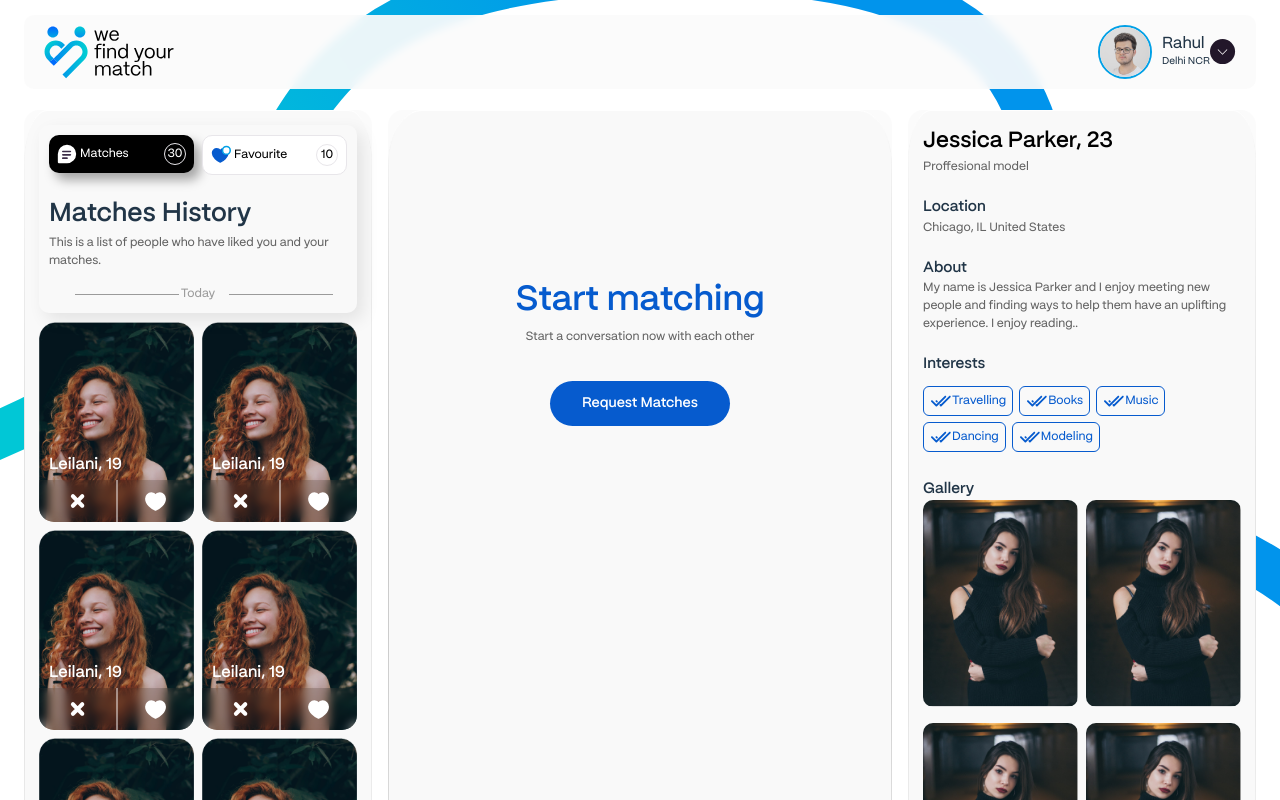
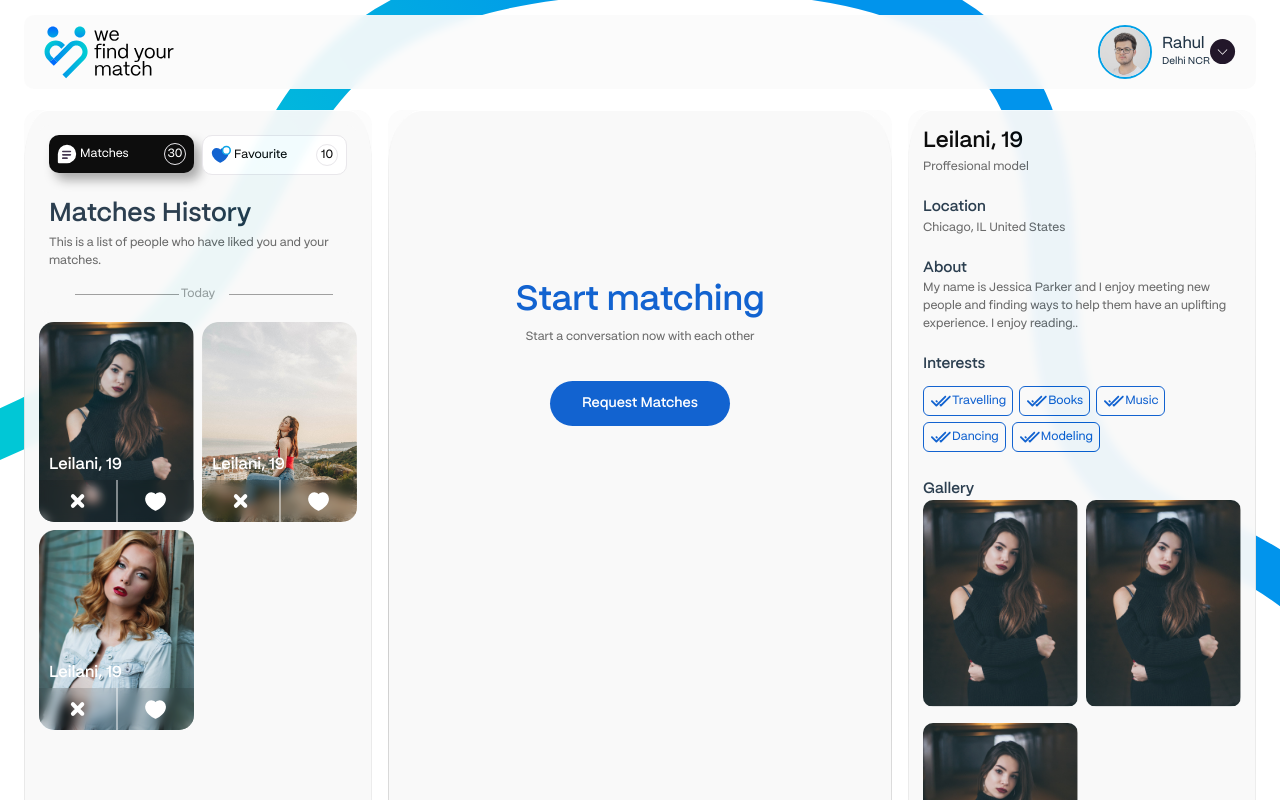
Before and after one commit to celestialcode139/WFYM, a React (Vite) app: page /dashboard in a window 1280 px wide. Shown: the top 800 px of the page. Built offline with nearby package versions, Linux system fonts and the light colour scheme; what gsap-trial would draw is missing.

Commit message:
working on dashboard

```diff
--- a/src/components/Carousel.tsx
+++ b/src/components/Carousel.tsx
@@ -35,11 +35,8 @@ export default function Carousel(props: any) {
 
   const handleIndexChanged = (index: any) => {
     setCurrentIndex(index.activeIndex);
+    props.activeIndex(index.activeIndex);
   };
-  useEffect(() => {
-  //  console.log("props.data",props.data[0]);
-  }, [])
-
 
   return (
     <Box className={`${classes.slider}`} sx={{ paddingTop: "50px" }}>
--- a/src/components/ProfileSummery.tsx
+++ b/src/components/ProfileSummery.tsx
@@ -11,72 +11,74 @@ const useStyles = makeStyles(() => {
   const theme = useTheme();
 
   return {
-    quickProfileContainer:{
-        padding:"15px"
+    quickProfileContainer: {
+      padding: "15px",
     },
-    name:{
+    name: {
       color: "black",
     },
-    pt20:{
-        marginTop:"20px"
+    pt20: {
+      marginTop: "20px",
     },
-    badge:{
+    badge: {
       padding: "3px 6px",
       display: "inline-flex",
       border: "1px solid #075bce",
       borderRadius: "6px",
       fontSize: "12px",
       color: "#075bce",
-        marginRight:"6px",
-        marginBottom:"6px"
+      marginRight: "6px",
+      marginBottom: "6px",
     },
-    galleryImage:{
-        width:"100%",
-        borderRadius:"10px"
-    }
+    galleryImage: {
+      width: "100%",
+      borderRadius: "10px",
+    },
   };
 });
-function ProfileSummery(props:any) {
+function ProfileSummery(props: any) {
   const classes = useStyles();
   return (
     <Box className={`${classes.quickProfileContainer}`}>
       <Box>
-            <Typography className={`f-22-bold mb-10 ${classes.name}`}>Jessica Parker, 23</Typography>
-            <Typography className={`p-12`}>Proffesional model</Typography>
+        <Typography className={`f-22-bold mb-10 ${classes.name}`}>
+          {props.data.name}, {props.data.age}
+        </Typography>
+        <Typography className={`p-12`}>{props.data.profession}</Typography>
       </Box>
       <Box className={`${classes.pt20}`}>
         <Typography className={`f-15-bold mb-10`}>Location</Typography>
-            <Typography className={`p-12`}>Chicago, IL United States</Typography>
+        <Typography className={`p-12`}>{props.data.location}</Typography>
       </Box>
       <Box className={`${classes.pt20}`}>
         <Typography className={`f-15-bold mb-10`}>About</Typography>
-            <Typography className={`p-12`}>My name is Jessica Parker and I enjoy meeting new people and finding ways to help them have an uplifting experience. I enjoy reading..</Typography>
+        <Typography className={`p-12`}>{props.data.about}</Typography>
       </Box>
       <Box className={`${classes.pt20}`}>
-            <Typography className={`f-15-bold mb-10`} sx={{marginBottom:"10px"}}>Interests</Typography>
+        <Typography className={`f-15-bold mb-10`} sx={{ marginBottom: "10px" }}>
+          Interests
+        </Typography>
         <Box>
-                <Box className={`${classes.badge} v-center`}><Box component="img" src={DoubleTic}></Box> Travelling</Box>
-                <Box className={`${classes.badge} v-center`}><Box component="img" src={DoubleTic}></Box> Books</Box>
-                <Box className={`${classes.badge} v-center`}><Box component="img" src={DoubleTic}></Box> Music</Box>
-                <Box className={`${classes.badge} v-center`}><Box component="img" src={DoubleTic}></Box> Dancing</Box>
-                <Box className={`${classes.badge} v-center`}><Box component="img" src={DoubleTic}></Box> Modeling</Box>
+          {props.data.interests.map((interest: any) => (
+            <Box className={`${classes.badge} v-center`}>
+              <Box component="img" src={DoubleTic}></Box>
+              {interest}
+            </Box>
+          ))}
         </Box>
       </Box>
       <Box className={`${classes.pt20}`}>
         <Typography className={`f-15-bold mb-10`}>Gallery</Typography>
         <Grid container spacing={1}>
+          {props.data.gallery.map((galary: any) => (
             <Grid item xs={6}>
-                    <Box component="img" className={`${classes.galleryImage}`} src={image}></Box>
+              <Box
+                component="img"
+                className={`${classes.galleryImage}`}
+                src={galary}
+              ></Box>
             </Grid>
-                <Grid item xs={6}>
-                    <Box component="img" className={`${classes.galleryImage}`} src={image}></Box>
-                </Grid>
-                <Grid item xs={6}>
-                    <Box component="img" className={`${classes.galleryImage}`} src={image}></Box>
-                </Grid>
-                <Grid item xs={6}>
-                    <Box component="img" className={`${classes.galleryImage}`} src={image}></Box>
-                </Grid>
+          ))}
         </Grid>
       </Box>
     </Box>
--- a/src/components/heroSection.tsx
+++ b/src/components/heroSection.tsx
@@ -71,10 +71,7 @@ const useStyles = makeStyles(() => {
 
 const HeroSection = () => {
   const classes = useStyles();
-  React.useEffect(() => {
-    console.log(process.env.REACT_APP_API_KEY);
 
-  }, [])
 
 
   return (
--- a/src/screens/Dashboard.tsx
+++ b/src/screens/Dashboard.tsx
@@ -22,6 +22,7 @@ import ButtonSm from "../components/buttonSm";
 import image from "../assets/icons/image.png";
 import image1 from "../assets/icons/image1.png";
 import image2 from "../assets/icons/image2.png";
+import NoMatches from "../assets/images/no_matches.svg";
 // import $ from "jquery";
 
 const useStyles = makeStyles(() => {
@@ -68,6 +69,7 @@ const useStyles = makeStyles(() => {
       backgroundImage: `url(${BorderedBG})`,
       borderRadius: "15px",
       backgroundSize: "100% 100%",
+      opacity: "0.95",
     },
     toggleBtn: {
       border: "1px solid #E8E6EA",
@@ -94,31 +96,168 @@ const useStyles = makeStyles(() => {
       border: "1px solid #E8E6EA",
     },
     stickyContainer: {
-      position: "sticky",
       top: "0px",
       zIndex: "999999",
       background: "#f9f9f9",
       borderRadius: "10px",
-      boxShadow: "6px 7px 17px #00000017",
       padding: "10px",
     },
     prt200: {
       position: "relative",
       top: "150px",
     },
+    noMatchesImg: {
+      width: "80%",
+      marginTop: "60px",
+    },
+    noMatches: {
+      display: "flex",
+      justifyContent: "center",
+    },
   };
 });
+
+const matchHistory: any = [
+  {
+    name: "Leilani",
+    age: "19",
+    image: image,
+    profession:"Proffesional model",
+    location:"Chicago, IL United States",
+    about:"My name is Jessica Parker and I enjoy meeting new people and finding ways to help them have an uplifting experience. I enjoy reading..",
+    interests:["Travelling","Books","Music","Dancing","Modeling"],
+    gallery:[image,image,image]
+  },
+  {
+    name: "Leilani",
+    age: "19",
+    image: image1,
+    profession:"Proffesional model",
+    location:"Chicago, IL United States",
+    about:"My name is Jessica Parker and I enjoy meeting new people and finding ways to help them have an uplifting experience. I enjoy reading..",
+    interests:["Travelling","Books","Music","Dancing","Modeling"],
+    gallery:[image1,image1,image1]
+  },
+  {
+    name: "Leilani",
+    age: "19",
+    image: image2,
+    profession:"Proffesional model",
+    location:"Chicago, IL United States",
+    about:"My name is Jessica Parker and I enjoy meeting new people and finding ways to help them have an uplifting experience. I enjoy reading..",
+    interests:["Travelling","Books","Music","Dancing","Modeling"],
+    gallery:[image2,image2,image2]
+  },
+];
 function Dashboard() {
   const classes = useStyles();
-  const [matchMessage, setmatchMessage] = useState("match");
   const [matches, setmatches] = useState<any[]>([]);
+  const [activeIndex, setactiveIndex] = useState<any>(0);
+  const [dashGrid, setdashGrid] = useState<any>({
+    grid1: 3.5,
+    grid2: 5,
+    grid3: 3.5,
+  });
 
   return (
     <Box className={`${classes.appheader}`}>
       <Container maxWidth="xl">
         <HeaderApp sx={{ position: "relative", top: "15px" }} />
         <Grid container sx={{ marginTop: "20px" }} spacing={2}>
-          <Grid item xs={12} md={3.5}>
+          <Grid item xs={12} md={dashGrid.grid1}>
+            <LeftPanel />
+          </Grid>
+          <Grid item xs={12} md={dashGrid.grid2}>
+            <Box
+              className={`blurBg h100  ${classes.BorderedBG} `}
+              sx={{ minHeight: "400px", padding: "15px" }}
+            >
+              <Box
+                className="sticky"
+                sx={{
+                  top: "15px",
+                  display: matches.length > 0 ? "block" : "none",
+                }}
+              >
+                <Box>
+                  <Typography
+                    className={`f-22-bold mb-10`}
+                    sx={{ marginTop: "10px" }}
+                  >
+                    Discover
+                  </Typography>
+                  <Typography className={`p-12`}>
+                    {matches.length} matches found
+                  </Typography>
+                </Box>
+                <Carousel data={matches} activeIndex={(ai:number)=>{
+                  setactiveIndex(ai);
+                }}/>
+              </Box>
+              <Box
+                className={`${classes.prt200}`}
+                sx={{ display: matches.length > 0 ? "none" : "block" }}
+              >
+                <Box>
+                  <Typography className={`f-35-bold mb-10 pText text-center`}>
+                    Start matching
+                  </Typography>
+                  <Typography className={`p-12 text-center`}>
+                    Start a conversation now with each other
+                  </Typography>
+                  <Box sx={{ marginTop: "35px" }}>
+                    <ButtonSm
+                      onClick={() => {
+                        setmatches([
+                          {
+                            image: image,
+                            name: "Jessica Parker",
+                            age: 23,
+                            desg: "Proffesional model",
+                          },
+                          {
+                            image: image1,
+                            name: "Jacqueline",
+                            age: 26,
+                            desg: "Artist",
+                          },
+                          {
+                            image: image2,
+                            name: "Sophia",
+                            age: 31,
+                            desg: "CEO",
+                          },
+                        ]);
+                      }}
+                      sx={{ maxWidth: "150px", margin: "0 auto!important" }}
+                    >
+                      Request Matches
+                    </ButtonSm>
+                  </Box>
+                </Box>
+              </Box>
+            </Box>
+          </Grid>
+          <Grid item xs={12} md={dashGrid.grid3}>
+            <Box
+              className={`blurBg h100 ${classes.BorderedBG}`}
+              sx={{ minHeight: "400px" }}
+            >
+              <ProfileSummery data={matchHistory[activeIndex]} />
+            </Box>
+          </Grid>
+        </Grid>
+      </Container>
+    </Box>
+  );
+}
+
+export default Dashboard;
+
+const LeftPanel = () => {
+  const [matchMessage, setmatchMessage] = useState("match");
+  const classes = useStyles();
+  return (
     <Box
       className={`blurBg h100 ${classes.BorderedBG}`}
       sx={{ minHeight: "400px", padding: "15px" }}
@@ -192,6 +331,8 @@ function Dashboard() {
             </Box>
           </Grid>
         </Grid>
+        {matchHistory.length > 0 ? (
+          <>
             <Typography sx={{ marginTop: "20px" }} className={`f-26-bold`}>
               Matches History
             </Typography>
@@ -201,101 +342,26 @@ function Dashboard() {
             <Typography className={`p12BA`} sx={{ marginTop: "15px" }}>
               Today
             </Typography>
+          </>
+        ) : null}
       </Box>
       <Grid container spacing={1} sx={{ marginTop: "1px" }}>
+        {matchHistory.length > 0 ? (
+          matchHistory.map((val: any) => (
             <Grid item xs={6}>
-                  <MatchCards name="Leilani" age={19} img={MatchImg} />
+              <MatchCards name={val.name} age={val.age} img={val.image} />
             </Grid>
-                <Grid item xs={6}>
-                  <MatchCards name="Leilani" age={19} img={MatchImg} />
-                </Grid>
-                <Grid item xs={6}>
-                  <MatchCards name="Leilani" age={19} img={MatchImg} />
-                </Grid>
-                <Grid item xs={6}>
-                  <MatchCards name="Leilani" age={19} img={MatchImg} />
-                </Grid>
-                <Grid item xs={6}>
-                  <MatchCards name="Leilani" age={19} img={MatchImg} />
-                </Grid>
-                <Grid item xs={6}>
-                  <MatchCards name="Leilani" age={19} img={MatchImg} />
-                </Grid>
+          ))
+        ) : (
+          <Box className={classes.noMatches}>
+            <Box
+              className={classes.noMatchesImg}
+              component="img"
+              src={NoMatches}
+            ></Box>
+          </Box>
+        )}
       </Grid>
     </Box>
-          </Grid>
-          <Grid item xs={12} md={5}>
-            <Box
-              className={`blurBg h100  ${classes.BorderedBG} `}
-              sx={{ minHeight: "400px", padding: "15px" }}
-            >
-              <Box className="sticky" sx={{ display: matches.length > 0 ? "block" : "none" }}>
-                <Box>
-                  <Typography className={`f-22-bold mb-10`} sx={{marginTop:"10px"}}>
-                    Discover
-                  </Typography>
-                  <Typography className={`p-12`}>
-                    {matches.length} matches found
-                  </Typography>
-                </Box>
-                <Carousel data={matches} />
-              </Box>
-              <Box
-                className={`${classes.prt200}`}
-                sx={{ display: matches.length > 0 ? "none" : "block" }}
-              >
-                <Box>
-                  <Typography className={`f-35-bold mb-10 pText text-center`}>
-                    Start matching
-                  </Typography>
-                  <Typography className={`p-12 text-center`}>
-                    Start a conversation now with each other
-                  </Typography>
-                  <Box sx={{ marginTop: "35px" }}>
-                    <ButtonSm
-                      onClick={() => {
-                        setmatches([
-                          {
-                            image: image,
-                            name: "Jessica Parker",
-                            age: 23,
-                            desg: "Proffesional model",
-                          },
-                          {
-                            image: image1,
-                            name: "Jacqueline",
-                            age: 26,
-                            desg: "Artist",
-                          },
-                          {
-                            image: image2,
-                            name: "Sophia",
-                            age: 31,
-                            desg: "CEO",
-                          },
-                        ]);
-                      }}
-                      sx={{ maxWidth: "150px", margin: "0 auto!important" }}
-                    >
-                      Request Matches
-                    </ButtonSm>
-                  </Box>
-                </Box>
-              </Box>
-            </Box>
-          </Grid>
-          <Grid item xs={12} md={3.5}>
-            <Box
-              className={`blurBg h100 ${classes.BorderedBG}`}
-              sx={{ minHeight: "400px" }}
-            >
-              <ProfileSummery />
-            </Box>
-          </Grid>
-        </Grid>
-      </Container>
-    </Box>
   );
-}
-
-export default Dashboard;
+};
```
Also changed, not shown: src/assets/images/no_matches.svg (added). Lines whose indentation alone changed are shown as unchanged.
